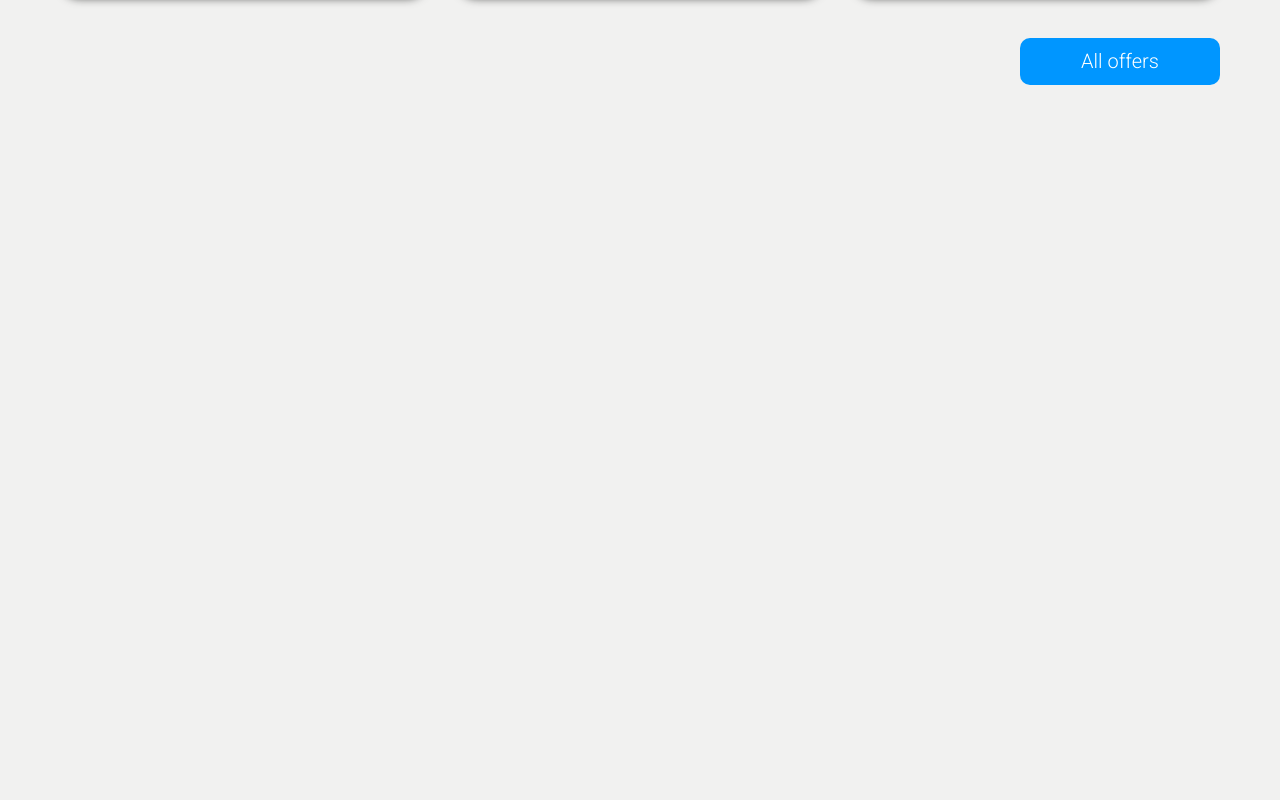
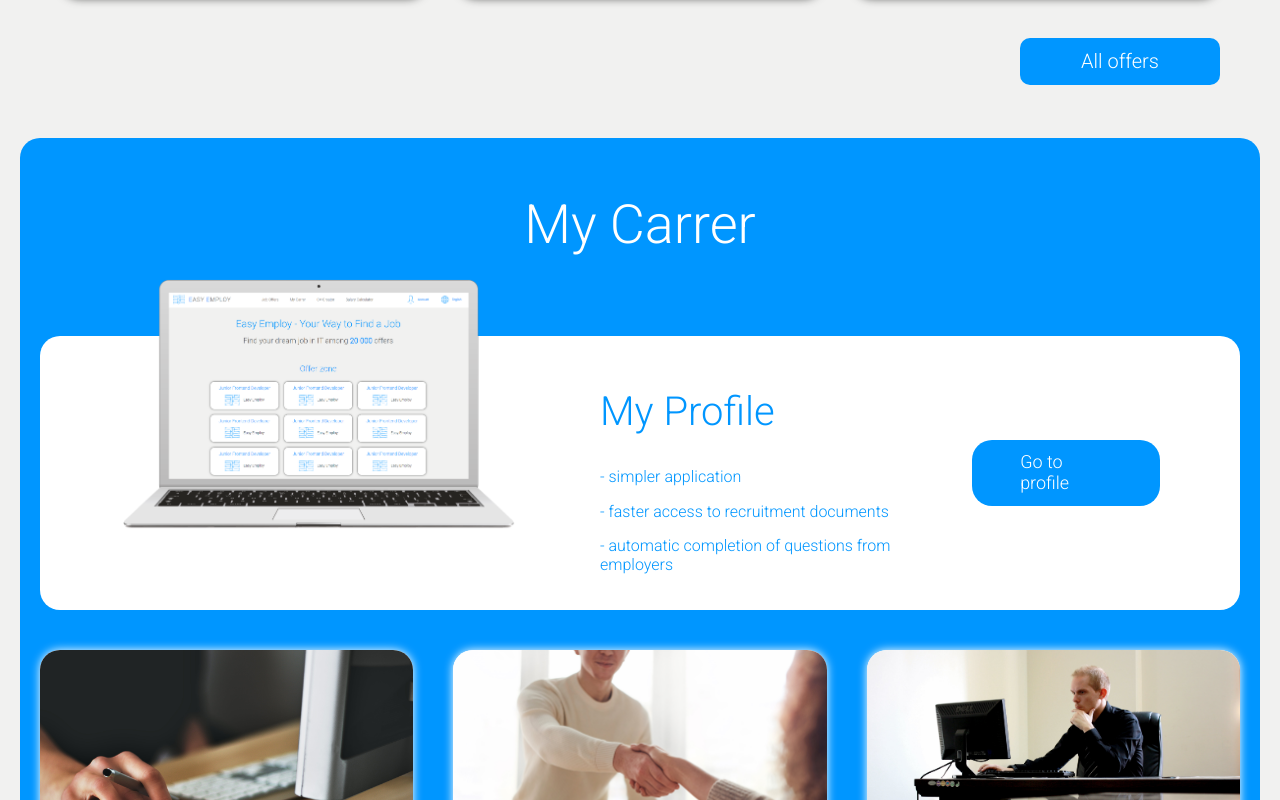
Before and after one commit to mizdebski77/Easy-Employ, a React (Create React App) app: page /Home in a window 1280 px wide. Shown: the part 1000-1800 px from the top of the page. Before the commit the page ends 1085 px from the top, so only its background shows below. Built offline with nearby package versions, Linux system fonts and the light colour scheme.

Commit message:
styles in mobile nav changed

```diff
--- a/src/common/Navigation/MobileNavbar/styledMobileNavbar.ts
+++ b/src/common/Navigation/MobileNavbar/styledMobileNavbar.ts
@@ -2,7 +2,7 @@ import { NavLink } from "react-router-dom";
 import { styled } from "styled-components";
 
 export const Wrapper = styled.div`
-    border-bottom: 2cap solid ${({ theme }) => theme.color.fontMain};
+    border-bottom: 2px solid ${({ theme }) => theme.color.fontMain};
     background: ${({theme}) => theme.color.thirdColor};
     position: fixed;
     width: 100%;
--- a/src/features/Home/home.tsx
+++ b/src/features/Home/home.tsx
@@ -11,7 +11,7 @@ export const Home = () => {
             <Title>Easy Employ - Your Way to Find a Job</Title>
             <Captions>Find your dream job in IT among <CaptionNumber>20 000</CaptionNumber> offers</Captions>
             <OfferSection />
-            {/* <CarrerSection /> */}
+            <CarrerSection />
             {/* <News />
             <AppSection /> */}
         </Wrapper>
```
